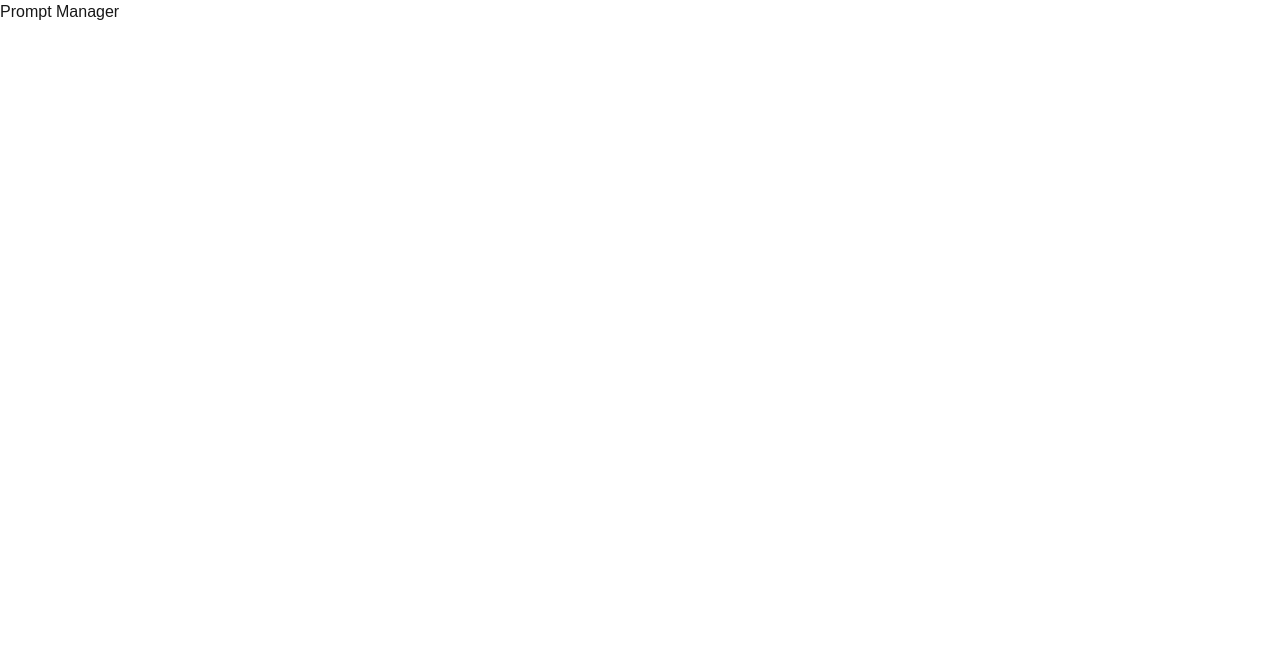
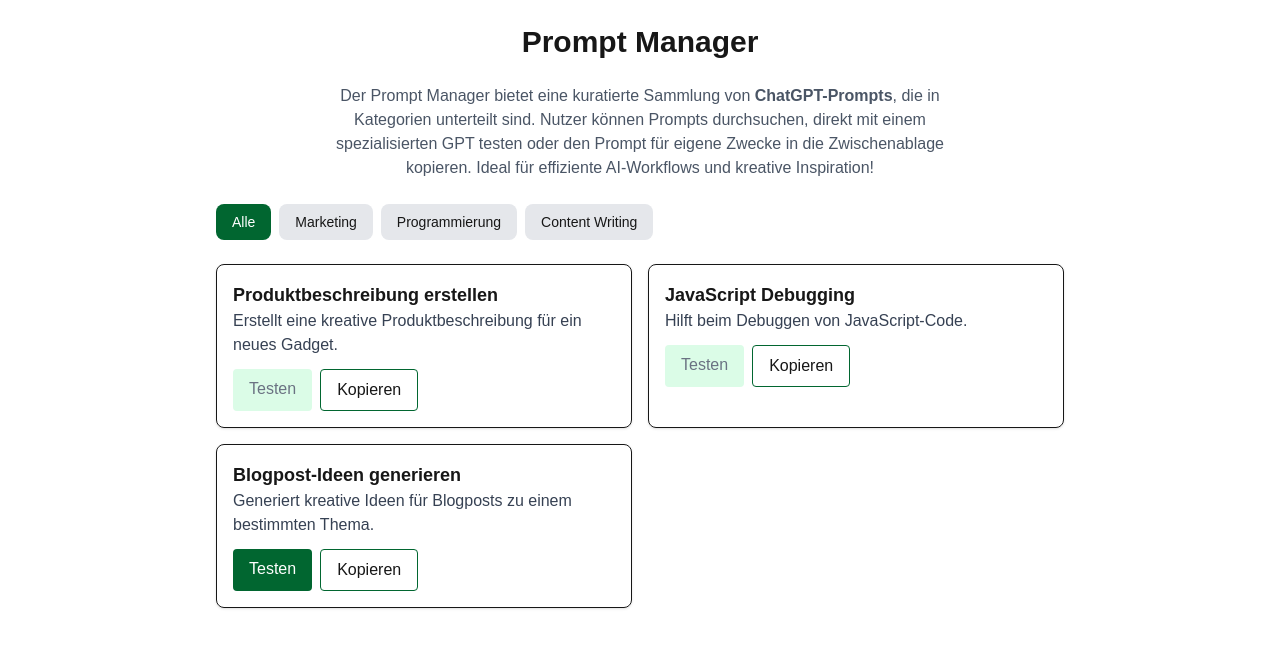
Before and after one commit to breuermarcel/prompt-manager, a Next.js app: page / in a window 1280 px wide. Shown: the top 648 px of the page. Built offline with nearby package versions, Linux system fonts and the light colour scheme.

Commit message:
Add framer-motion dependency, implement prompt filtering, and enhance UI with category selection and copy functionality

```diff
--- a/src/app/page.tsx
+++ b/src/app/page.tsx
@@ -1,5 +1,115 @@
+"use client";
+
+import { useState, useEffect } from "react";
+import { Prompt } from "../types/prompt";
+import { motion } from "framer-motion";
+
 export default function Home() {
+  const [prompts, setPrompts] = useState<Prompt[]>([]);
+  const [filteredPrompts, setFilteredPrompts] = useState<Prompt[]>([]);
+  const [categories, setCategories] = useState<string[]>([]);
+  const [selectedCategory, setSelectedCategory] = useState<string>("Alle");
+  const [copyMessage, setCopyMessage] = useState<string | null>(null);
+
+  useEffect(() => {
+    fetch("/prompts.json")
+      .then((res) => res.json())
+      .then((data: Prompt[]) => {
+        setPrompts(data);
+        setFilteredPrompts(data);
+
+        const uniqueCategories = [
+          "Alle",
+          ...new Set(data.map((prompt) => prompt.category)),
+        ];
+        setCategories(uniqueCategories);
+      });
+  }, []);
+
+  const filterByCategory = (category: string) => {
+    setSelectedCategory(category);
+    setFilteredPrompts(category === "Alle" ? prompts : prompts.filter((p) => p.category === category));
+  };
+
+  const copyToClipboard = (text: string) => {
+    navigator.clipboard.writeText(text);
+    setCopyMessage("Prompt erfolgreich kopiert! ✅");
+
+    setTimeout(() => setCopyMessage(null), 2000);
+  };
+
   return (
-    <h1>Prompt Manager</h1>
+    <div className="relative mx-auto p-6 max-w-4xl">
+      <h1 className="mb-6 font-bold text-3xl text-center">Prompt Manager</h1>
+
+      <p className="mx-auto mb-6 max-w-2xl text-gray-600 text-center">
+        Der Prompt Manager bietet eine kuratierte Sammlung von <b>ChatGPT-Prompts</b>,
+        die in Kategorien unterteilt sind. Nutzer können Prompts durchsuchen,
+        direkt mit einem spezialisierten GPT testen oder den Prompt für eigene Zwecke
+        in die Zwischenablage kopieren. Ideal für effiziente AI-Workflows und
+        kreative Inspiration!
+      </p>
+
+      {/* Categories */}
+      <div className="flex space-x-2 mb-6 overflow-x-auto">
+        {categories.map((category) => (
+          <button
+            key={category}
+            onClick={() => filterByCategory(category)}
+            className={`px-4 py-2 rounded-lg cursor-pointer text-sm ${selectedCategory === category ? "bg-green-800 text-white" : "bg-gray-200"
+              }`}
+          >
+            {category}
+          </button>
+        ))}
+      </div>
+
+      {/* Prompt Cards */}
+      <div className="gap-4 grid md:grid-cols-2">
+        {filteredPrompts.map((prompt, index) => {
+          const isLinkValid = prompt.gpt_link.trim().length > 0;
+
+          return (
+            <div key={index} className="shadow p-4 border rounded-lg">
+              <h2 className="font-bold text-lg">{prompt.title}</h2>
+              <p className="text-gray-700">{prompt.description}</p>
+              <div className="flex space-x-2 mt-3">
+                <a
+                  href={isLinkValid ? prompt.gpt_link : undefined}
+                  target="_blank"
+                  rel="noopener noreferrer"
+                  className={`px-4 py-2 rounded ${isLinkValid
+                    ? "bg-green-800 text-white cursor-pointer"
+                    : "bg-green-100 text-gray-500 cursor-not-allowed"
+                    }`}
+                  onClick={(e) => !isLinkValid && e.preventDefault()}
+                >
+                  Testen
+                </a>
+
+                <button
+                  onClick={() => copyToClipboard(prompt.prompt)}
+                  className="bg-white px-4 py-2 border-1 border-green-800 rounded cursor-pointer"
+                >
+                  Kopieren
+                </button>
+              </div>
+            </div>
+          );
+        })}
+      </div>
+
+      {/* Snackbar / Toast Notification */}
+      {copyMessage && (
+        <motion.div
+          initial={{ opacity: 0, y: 20 }}
+          animate={{ opacity: 1, y: 0 }}
+          exit={{ opacity: 0, y: 20 }}
+          className="bottom-5 left-1/2 fixed bg-green-500 shadow-lg px-4 py-2 rounded-lg text-white -translate-x-1/2 transform"
+        >
+          {copyMessage}
+        </motion.div>
+      )}
+    </div>
   );
 }
--- /dev/null
+++ b/src/types/prompt.ts
@@ -0,0 +1,7 @@
+export interface Prompt {
+    category: string;
+    title: string;
+    description: string;
+    gpt_link: string;
+    prompt: string;
+}
```
Also changed, not shown: package.json (+7 -6 lines), public/prompts.json (+3 -3 lines), 1 other file (tests, documents, lock files or other folders).
